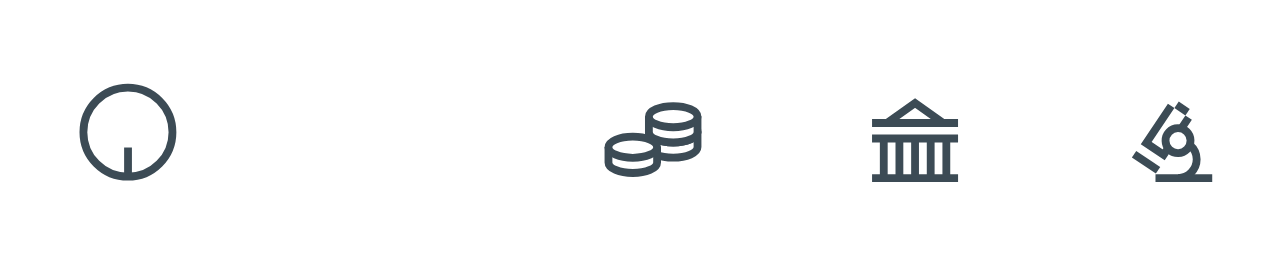
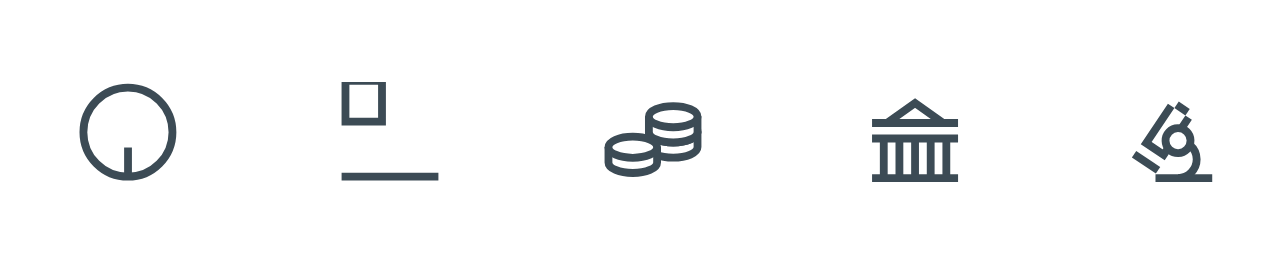
Before and after one commit to ivanpecorari/animationwebdc, a plain HTML site: page index.html in a window 1280 px wide. Drawn offline with nearby package versions, Linux system fonts and the light colour scheme.

Commit message:
update business

```diff
--- a/index.html
+++ b/index.html
@@ -11,7 +11,7 @@
 <body>
     <div class="grid">
         <div class="box" id="startups"></div>
-        <div class="box" id="business"></div>
+        <div class="box" id="business3"></div>
         <div class="box" id="investors"></div>
         <div class="box" id="public"></div>
         <div class="box" id="research"></div>
```
